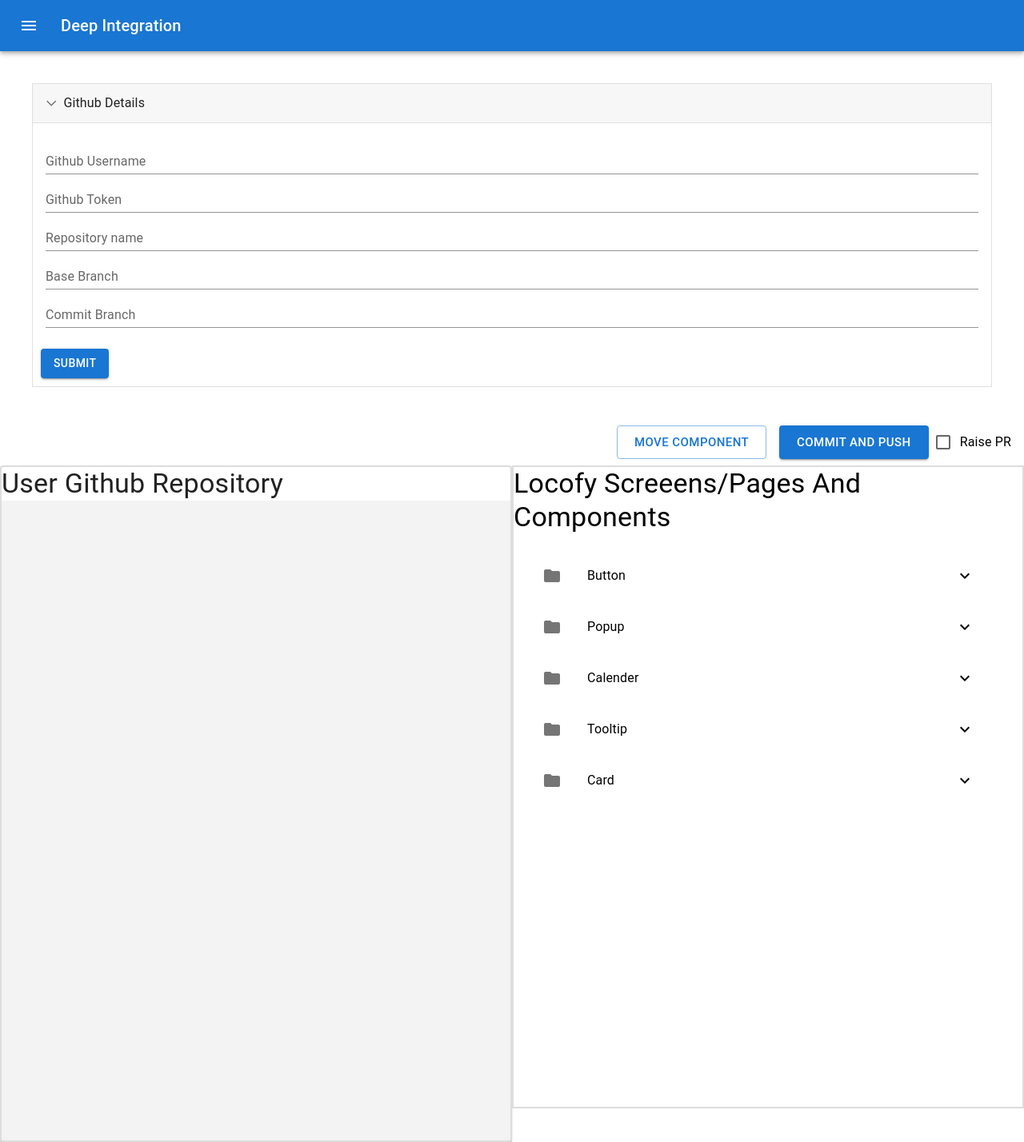
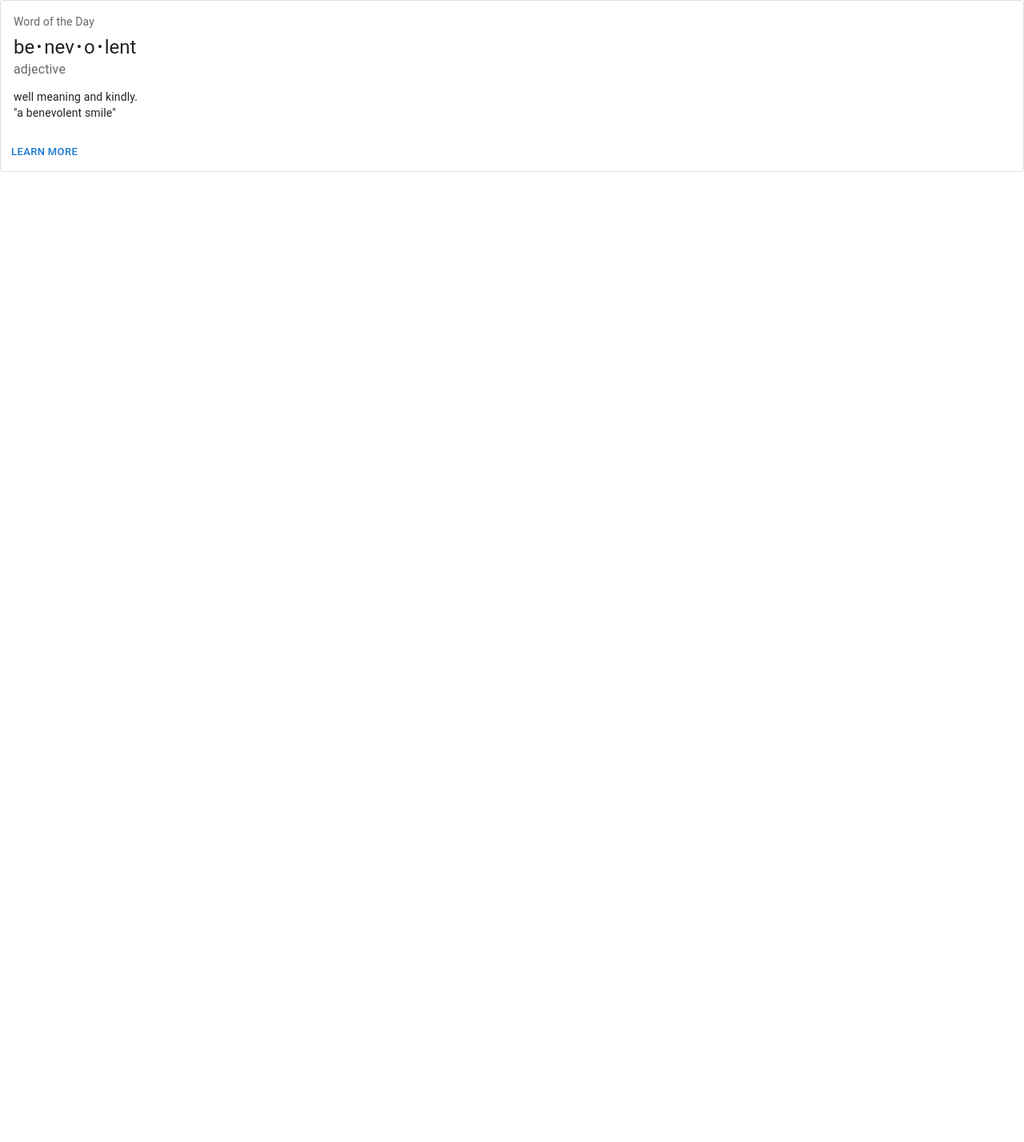
Before and after one commit to Farzaal/my-app, a React (Create React App) app: page / in a window 1280 px wide. Shown: the whole page at 80% size. After the commit the page ends 800 px from the top, so only its background shows below. Built offline with nearby package versions, Linux system fonts and the light colour scheme.

Commit message:
app js modified

```diff
--- a/src/App.js
+++ b/src/App.js
@@ -1,191 +1,48 @@
 import * as React from 'react';
-import { useEffect } from 'react';
 import Box from '@mui/material/Box';
-import CircularProgress from '@mui/material/CircularProgress';
+import Card from '@mui/material/Card';
+import CardActions from '@mui/material/CardActions';
+import CardContent from '@mui/material/CardContent';
+import Button from '@mui/material/Button';
 import Typography from '@mui/material/Typography';
-import Grid from '@mui/material/Grid';
-import * as JSZip from 'jszip'
-import TreeView from '@mui/lab/TreeView';
-import ExpandMoreIcon from '@mui/icons-material/ExpandMore';
-import ChevronRightIcon from '@mui/icons-material/ChevronRight';
-import TreeItem from '@mui/lab/TreeItem';
-import { Header } from './components/Header';
-import { LocofyList } from './components/LocofyList';
-import { InputPanel } from './components/InputPanel';
-import { AlertDialog } from './components/AlertDialog';
-import { v4 as uuidv4 } from 'uuid';
-import Paper from '@mui/material/Paper';
-import FormGroup from '@mui/material/FormGroup';
-import FormControlLabel from '@mui/material/FormControlLabel';
-import Checkbox from '@mui/material/Checkbox';
-import Button from '@mui/material/Button';
-import Skeleton from '@mui/material/Skeleton';
-import { useTheme } from '@mui/material/styles';
-import LinearProgress from '@mui/material/LinearProgress';
 
-function App() {
-  const [loading, setLoading] = React.useState(false);
-  const [repository, setRepository] = React.useState([]);
-  const [maxNodeId, setMaxNodeId] = React.useState(0);
-  const [expanded, setExpanded] = React.useState(true);
-  const [directory, setDirectory] = React.useState([]);
-  const [repoLoaded, setRepoLoaded] = React.useState(false);
-  const [showDialog, setShowDialog] = React.useState(false);
-  const [selectedComponent, setSelectedComponent] = React.useState('');
+const bull = (
+  <Box
+    component="span"
+    sx={{ display: 'inline-block', mx: '2px', transform: 'scale(0.8)' }}
+  >
+    •
+  </Box>
+);
 
-  const LoadRepositoryToTree = (url) => {
-    if(!url) {
-      setLoading(false)
-      return
-    }
-    fetch(url)
-    .then((response) => response.blob())
-    .then((blob) => {
-      var zip = new JSZip();
-      zip.loadAsync(blob).then(function (zip) {
-        let result = [];
-        let level = {result};
-        const paths = []
-        const folders = []
-        Object.keys(zip.files).forEach(function (filename) {
-          if (zip.files[filename].dir == true) {
-            const splitDir = filename.split("/")
-            folders.push(splitDir[splitDir.length-2])
-          }
-          paths.push(filename)
-        })
-        setDirectory(folders)
-        let nodeIdentifier = 0
-        paths.forEach(path => {
-          nodeIdentifier = nodeIdentifier+1
-          path.split('/').reduce((r, name, i, a) => {
-            if (name == "") {
-              return
-            }
-            if (!r[name]) {
-              if (r[name] == '') {
-                return
-              }
-              r[name] = {result: []};
-              r.result.push({
-                name, id: uuidv4(),
-                children: r[name].result,
-                disabled: false
-                // disabled: !folders.includes(name) ? true : false
-              })
-            }
-            return r[name];
-          }, level)
-        })
-        setMaxNodeId(nodeIdentifier)
-        setRepository(result)
-        setLoading(false)
-      })
-    }).catch(err => {
-      setLoading(false)
-      console.log('An error occurred while fetching github repository', err)
-    });
-  }
+const card = (
+  <React.Fragment>
+    <CardContent>
+      <Typography sx={{ fontSize: 14 }} color="text.secondary" gutterBottom>
+        Word of the Day
+      </Typography>
+      <Typography variant="h5" component="div">
+        be{bull}nev{bull}o{bull}lent
+      </Typography>
+      <Typography sx={{ mb: 1.5 }} color="text.secondary">
+        adjective
+      </Typography>
+      <Typography variant="body2">
+        well meaning and kindly.
+        <br />
+        {'"a benevolent smile"'}
+      </Typography>
+    </CardContent>
+    <CardActions>
+      <Button size="small">Learn More</Button>
+    </CardActions>
+  </React.Fragment>
+);
 
-  const renderTree = (nodes) => {
-    return (
-      <TreeItem key={nodes.id} nodeId={nodes.id} label={nodes.name} disabled={nodes.disabled}>
-        {Array.isArray(nodes.children)
-          ? nodes.children.map((node) => renderTree(node))
-          : null}
-      </TreeItem>
-    );
-  }
-
-  const moveComponent = () => {
-    if (selectedComponent == 'Card') {
-      setShowDialog(true)
-      console.log(selectedComponent)
-    }
-  }
-
-  const handleClose = () => setShowDialog(!showDialog);
-
-  const handleChange = (event, nodeId) => {};
-
-  const GithubCloneRepoApiCall = async (data) => {
-    try {
-      setLoading(true)
-      var myHeaders = new Headers();
-      myHeaders.append("Content-Type", "application/json");
-
-      fetch('https://mc0isynw3j.execute-api.ap-southeast-1.amazonaws.com/v1/github_directory', {
-        method: 'post',
-        headers: {'Content-Type':'application/json'},
-        body: JSON.stringify({
-          "user_name": "Farzaal",
-          "github_token": "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", // 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
-          "repo_name": "Farzaal/hospicare_admin", //hospicare_admin
-          "branch": "master"
-        })
-      }).then(function(response) {
-        return response.json();
-      }).then(function(data) {
-        LoadRepositoryToTree(data.download_url)
-      });
-    } catch(err) {
-      setLoading(false)
-      console.log("ERROR :: ", err)
-    }
-  };
-
+export default function OutlinedCard() {
   return (
-    <div>
-    <AlertDialog open={showDialog} handleClose={handleClose} />
-    <Header />
-    <InputPanel GithubCloneRepoApiCall={GithubCloneRepoApiCall} />
-    <div>
-    <Grid container direction="row" justifyContent="flex-end" alignItems="center">
-    <Box sx={{ '& button': { m: 1 } }}>
-      <div>
-        <Button variant="outlined" size="large" onClick={moveComponent} >Move Component</Button>
-        <Button variant="contained" size="large">Commit And Push</Button>
-        <FormControlLabel control={<Checkbox />} label="Raise PR" />
-      </div>
+    <Box sx={{ minWidth: 275 }}>
+      <Card variant="outlined">{card}</Card>
     </Box>
-    </Grid>
-    <Grid container direction="row">
-      <Grid item xs={6}>
-        <Paper expanded={"true"} style={{ minHeight: '100vh', border: '2px solid #ddd' }}>
-            { loading ? <LinearProgress /> : '' }
-            <Typography variant="h4">
-              User Github Repository
-            </Typography>
-            { repository.length == 0 ? <Skeleton variant="rectangular" width="100%" height="100vh" /> : '' }
-          <TreeView
-            aria-label="rich object"
-            defaultCollapseIcon={<ExpandMoreIcon />}
-            defaultExpanded={['root']}
-            defaultExpandIcon={<ChevronRightIcon />}
-            onNodeSelect={handleChange}
-            sx={{ flexGrow: 1, maxWidth: 400, overflowY: 'auto' }}>
-              {repository.map(repo => renderTree(repo))}
-          </TreeView>
-        </Paper>
-      </Grid>
-      <Grid item xs={6}>
-      <Box expanded={"true"} style={{ minHeight: '100vh', border: '2px solid #ddd' }}>
-          <Typography variant="h4">
-            Locofy Screeens/Pages And Components
-          </Typography>
-          <Grid container direction="column" justifyContent="space-evenly" style={{ margin: '20px' }}>
-            <LocofyList val={1} setSelectedComponent={setSelectedComponent} expandedText={'Button'} items={['Button.js', 'Button.css', 'btn_warning.svg', 'btn_success.svg']} />
-            <LocofyList val={2} setSelectedComponent={setSelectedComponent} expandedText={'Popup'} items={['index.js', 'popup.css', 'popup_logo.svg', 'popup_uiop.svg']} />
-            <LocofyList val={3} setSelectedComponent={setSelectedComponent} expandedText={'Calender'} items={['calender.js', 'calender.css', 'cal_warning.svg', 'cal_success.svg']} />
-            <LocofyList val={4} setSelectedComponent={setSelectedComponent} expandedText={'Tooltip'} items={['tooltip.js', 'tooltip.css', 'tooltip_warning.svg', 'tooltip_success.svg']} />
-            <LocofyList val={5} setSelectedComponent={setSelectedComponent} expandedText={'Card'} items={['card.js', 'card.css', 'card_warning.svg', 'card_success.svg']} />
-          </Grid>
-      </Box>
-      </Grid>
-    </Grid>
-    </div>
-    </div>
   );
 }
-
-export default App;
```
